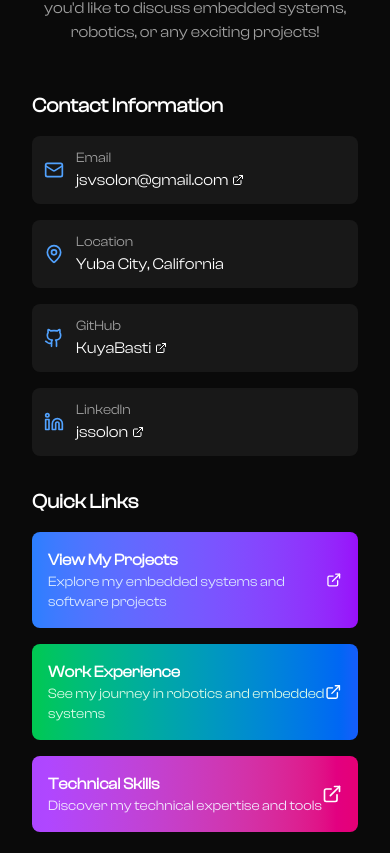
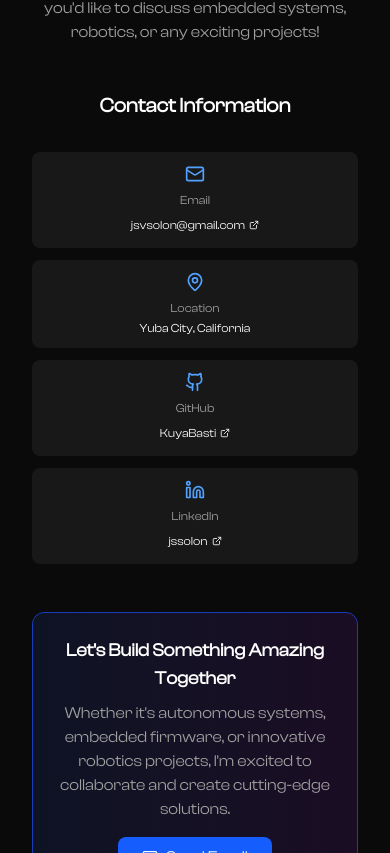
Before and after one commit to KuyaBasti/MyPortfolio, a Next.js app: page / in a window 390 px wide. Shown: the part 9011-9864 px from the top of the page. Built offline with nearby package versions, Linux system fonts and the light colour scheme.

Commit message:
removed quicked links

```diff
--- a/src/components/Contact.tsx
+++ b/src/components/Contact.tsx
@@ -45,31 +45,31 @@ export default function Contact() {
                     </p>
                 </div>
 
-                <div className="grid grid-cols-1 md:grid-cols-2 gap-8">
+                <div className="max-w-5xl mx-auto">
                     {/* Contact Information */}
                     <motion.div
-                        initial={{ opacity: 0, x: -30 }}
-                        animate={{ opacity: 1, x: 0 }}
+                        initial={{ opacity: 0, y: 20 }}
+                        animate={{ opacity: 1, y: 0 }}
                         transition={{ duration: 0.6 }}
-                        className="space-y-6"
+                        className="space-y-8"
                     >
-                        <h3 className="text-xl font-semibold text-neutral-800 dark:text-white mb-4">
+                        <h3 className="text-xl font-semibold text-neutral-800 dark:text-white text-center">
                             Contact Information
                         </h3>
-                        <div className="space-y-4">
+                        <div className="grid grid-cols-1 sm:grid-cols-2 lg:grid-cols-4 gap-3">
                             {contactInfo.map((item, index) => (
                                 <motion.div
                                     key={item.label}
                                     initial={{ opacity: 0, y: 20 }}
                                     animate={{ opacity: 1, y: 0 }}
                                     transition={{ duration: 0.5, delay: index * 0.1 }}
-                                    className="flex items-center space-x-3 p-3 rounded-lg bg-neutral-50 dark:bg-neutral-800/50 hover:bg-neutral-100 dark:hover:bg-neutral-800 transition-colors"
+                                    className="flex flex-col items-center text-center p-3 rounded-lg bg-neutral-50 dark:bg-neutral-800/50 hover:bg-neutral-100 dark:hover:bg-neutral-800 transition-colors"
                                 >
-                                    <div className="text-blue-600 dark:text-blue-400">
+                                    <div className="text-blue-600 dark:text-blue-400 mb-2">
                                         {item.icon}
                                     </div>
-                                    <div className="flex-1">
-                                        <p className="text-sm text-neutral-500 dark:text-neutral-400">
+                                    <div className="w-full">
+                                        <p className="text-xs text-neutral-500 dark:text-neutral-400 mb-1">
                                             {item.label}
                                         </p>
                                         {item.href ? (
@@ -77,83 +77,19 @@ export default function Contact() {
                                                 href={item.href}
                                                 target="_blank"
                                                 rel="noopener noreferrer"
-                                                className="text-neutral-800 dark:text-white hover:text-blue-600 dark:hover:text-blue-400 transition-colors flex items-center gap-1"
+                                                className="text-neutral-800 dark:text-white hover:text-blue-600 dark:hover:text-blue-400 transition-colors inline-flex items-center gap-1 text-xs break-all"
                                             >
                                                 {item.value}
-                                                <ExternalLink className="w-3 h-3" />
+                                                <ExternalLink className="w-2.5 h-2.5 flex-shrink-0" />
                                             </a>
                                         ) : (
-                                            <p className="text-neutral-800 dark:text-white">
+                                            <p className="text-neutral-800 dark:text-white text-xs break-all">
                                                 {item.value}
                                             </p>
                                         )}
                                     </div>
                                 </motion.div>
                             ))}
-                        </div>
-                    </motion.div>
-
-                    {/* Quick Links */}
-                    <motion.div
-                        initial={{ opacity: 0, x: 30 }}
-                        animate={{ opacity: 1, x: 0 }}
-                        transition={{ duration: 0.6, delay: 0.2 }}
-                        className="space-y-6"
-                    >
-                        <h3 className="text-xl font-semibold text-neutral-800 dark:text-white mb-4">
-                            Quick Links
-                        </h3>
-                        <div className="space-y-4">
-                            <motion.a
-                                href="#projects"
-                                className="block p-4 rounded-lg bg-gradient-to-r from-blue-500 to-purple-600 text-white hover:from-blue-600 hover:to-purple-700 transition-all duration-300 group"
-                                whileHover={{ scale: 1.02 }}
-                                whileTap={{ scale: 0.98 }}
-                            >
-                                <div className="flex items-center justify-between">
-                                    <div>
-                                        <h4 className="font-semibold">View My Projects</h4>
-                                        <p className="text-sm text-blue-100">
-                                            Explore my embedded systems and software projects
-                                        </p>
-                                    </div>
-                                    <ExternalLink className="w-5 h-5 group-hover:translate-x-1 transition-transform" />
-                                </div>
-                            </motion.a>
-
-                            <motion.a
-                                href="#work"
-                                className="block p-4 rounded-lg bg-gradient-to-r from-green-500 to-blue-600 text-white hover:from-green-600 hover:to-blue-700 transition-all duration-300 group"
-                                whileHover={{ scale: 1.02 }}
-                                whileTap={{ scale: 0.98 }}
-                            >
-                                <div className="flex items-center justify-between">
-                                    <div>
-                                        <h4 className="font-semibold">Work Experience</h4>
-                                        <p className="text-sm text-green-100">
-                                            See my journey in robotics and embedded systems
-                                        </p>
-                                    </div>
-                                    <ExternalLink className="w-5 h-5 group-hover:translate-x-1 transition-transform" />
-                                </div>
-                            </motion.a>
-
-                            <motion.a
-                                href="#skills"
-                                className="block p-4 rounded-lg bg-gradient-to-r from-purple-500 to-pink-600 text-white hover:from-purple-600 hover:to-pink-700 transition-all duration-300 group"
-                                whileHover={{ scale: 1.02 }}
-                                whileTap={{ scale: 0.98 }}
-                            >
-                                <div className="flex items-center justify-between">
-                                    <div>
-                                        <h4 className="font-semibold">Technical Skills</h4>
-                                        <p className="text-sm text-purple-100">
-                                            Discover my technical expertise and tools
-                                        </p>
-                                    </div>
-                                    <ExternalLink className="w-5 h-5 group-hover:translate-x-1 transition-transform" />
-                                </div>
-                            </motion.a>
                         </div>
                     </motion.div>
                 </div>
```
